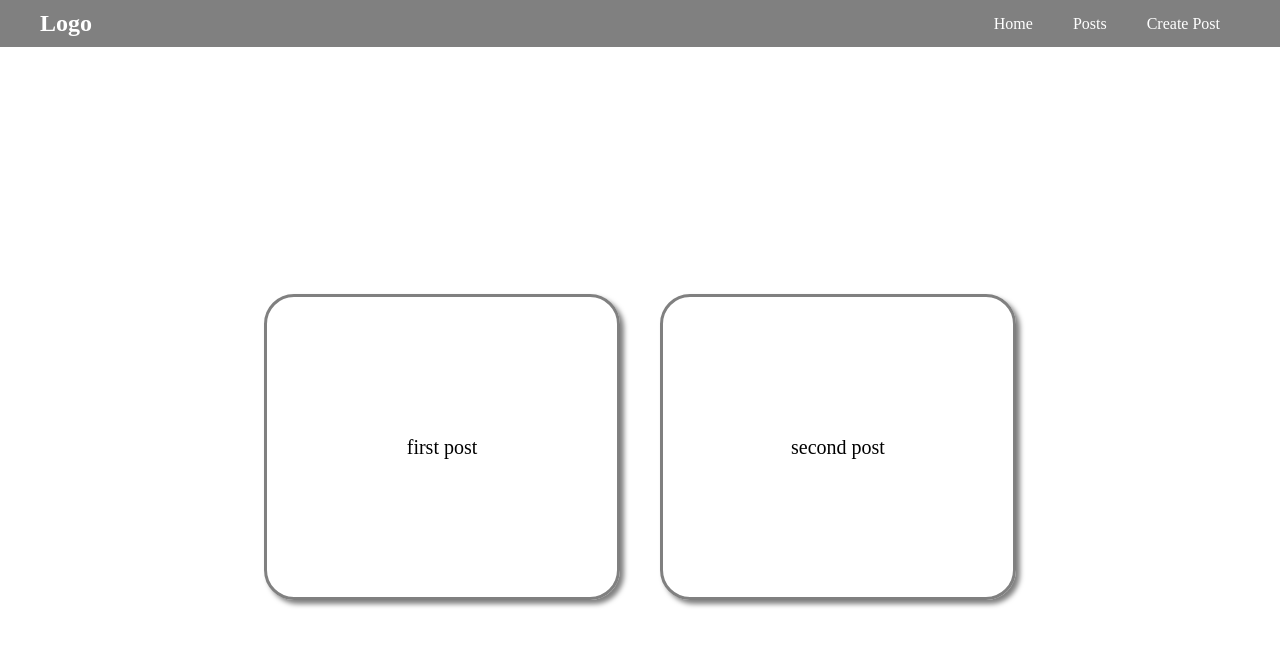
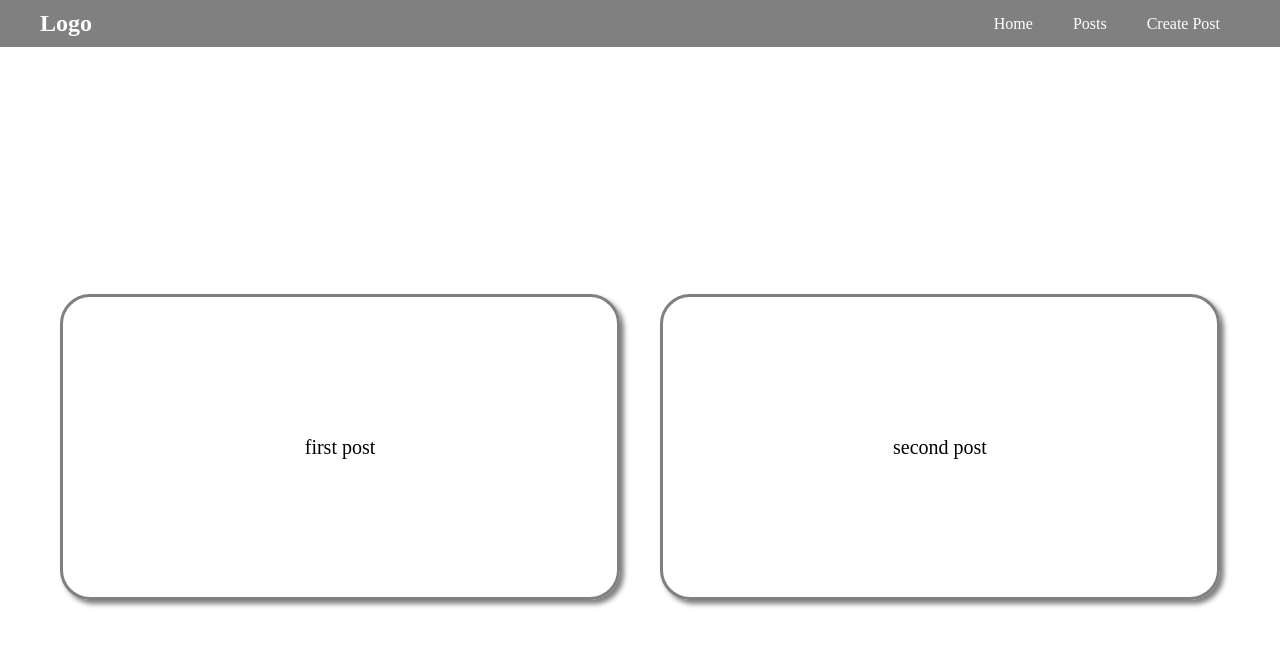
Before and after one commit to AungNaing-Brian/spa-react, a React (Create React App) app: page / in a window 1280 px wide. Shown: the top 646 px of the page. Built offline with nearby package versions, Linux system fonts and the light colour scheme.

Commit message:
Revert "c5ep27style"
This reverts commit b23855902286c43388911d319279b8b46eac792a.

```diff
--- a/src/components/Postslist/index.css
+++ b/src/components/Postslist/index.css
@@ -7,7 +7,7 @@
 }
 
 .postlist .single-post {
-    flex-basis: 350px;
+    flex: 1;
     margin: 20px;
     width: 500px;
     height: 300px;
--- a/src/index.css
+++ b/src/index.css
@@ -14,7 +14,6 @@ code {
 
 .container{
     display: flex;
-    flex-wrap: wrap;
     justify-content: space-between;
     align-items: center;
     max-width: 1200px;
```
